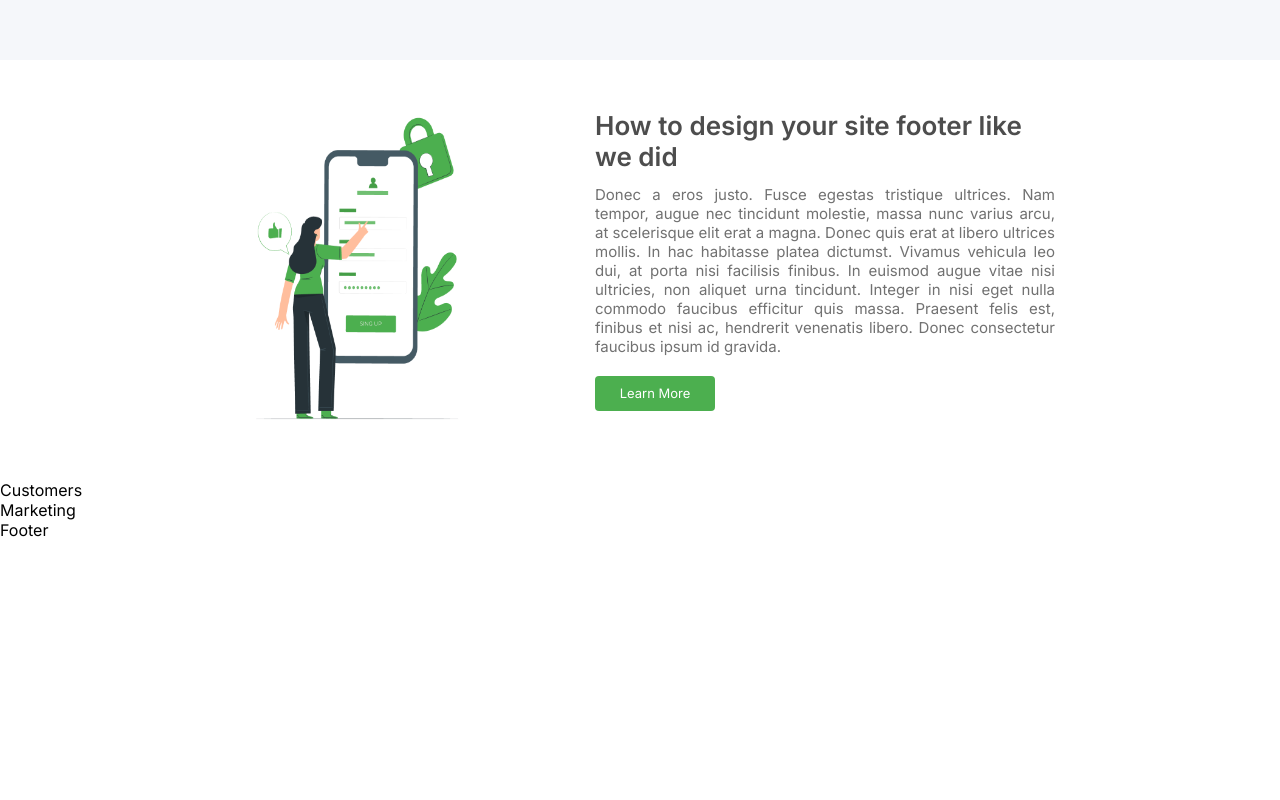
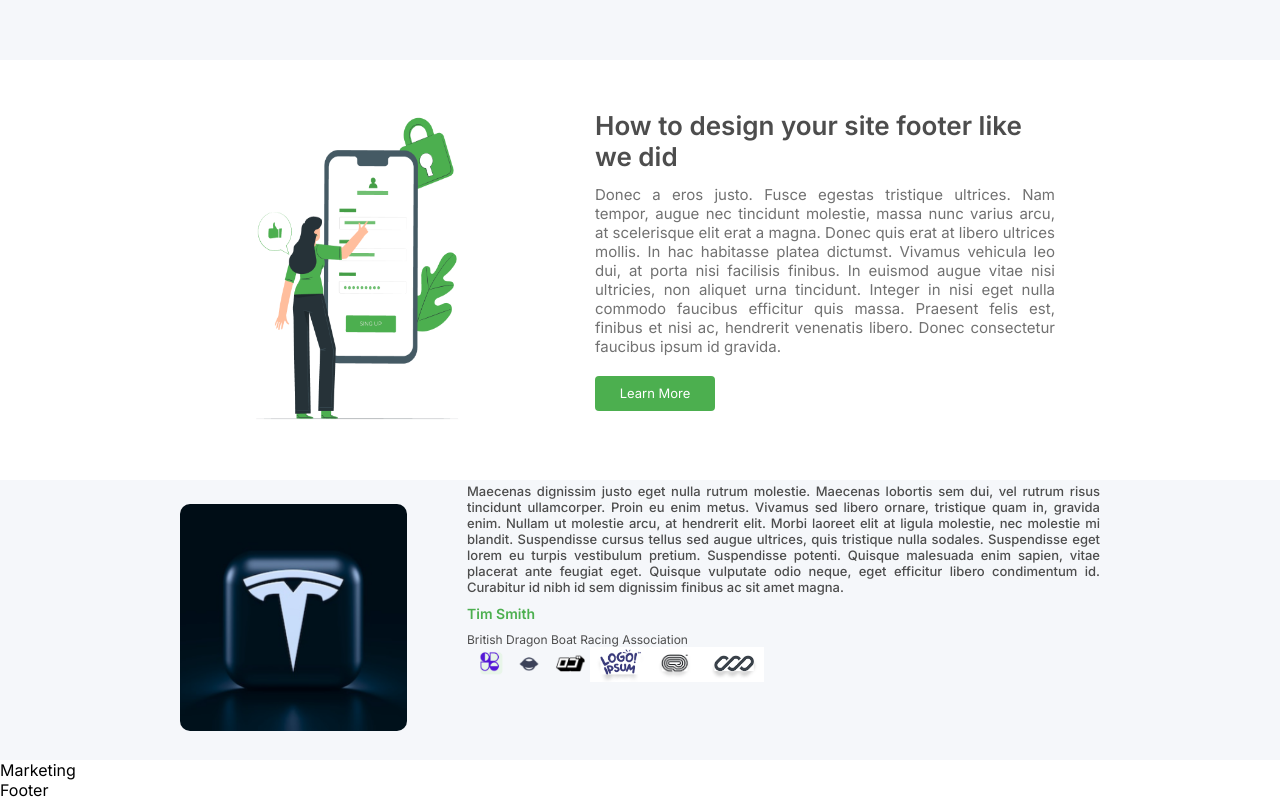
Before and after one commit to A-DILEEP/Landingpage, a React (Create React App) app: page / in a window 1280 px wide. Shown: the part 1585-2385 px from the top of the page. Before the commit the page ends 2125 px from the top, so only its background shows below. Built offline with nearby package versions, Linux system fonts and the light colour scheme.

Commit message:
completed another customers section

```diff
--- a/src/containers/customers/Customers.jsx
+++ b/src/containers/customers/Customers.jsx
@@ -1,11 +1,50 @@
 import React from 'react'
 import "./customers.css";
+import teslabuds from '../../assets/teslabuds.png'
+import img11 from '../../assets/11.png'
+import img22 from '../../assets/22.png'
+import img33 from "../../assets/33.png";
+import img44 from "../../assets/img4.png";
+import img55 from "../../assets/img5.png";
+import img66 from "../../assets/img6.png";
 const Customers = () => {
   return (
-    <div>
-      Customers
+    <div className="customers">
+      <div className="customers-left">
+        <img src={teslabuds} alt="teslabuds" />
+      </div>
+      <div className="customers-right">
+        <div className="customers-right-text">
+          <p>
+            Maecenas dignissim justo eget nulla rutrum molestie. Maecenas
+            lobortis sem dui, vel rutrum risus tincidunt ullamcorper. Proin eu
+            enim metus. Vivamus sed libero ornare, tristique quam in, gravida
+            enim. Nullam ut molestie arcu, at hendrerit elit. Morbi laoreet elit
+            at ligula molestie, nec molestie mi blandit. Suspendisse cursus
+            tellus sed augue ultrices, quis tristique nulla sodales. Suspendisse
+            eget lorem eu turpis vestibulum pretium. Suspendisse potenti.
+            Quisque malesuada enim sapien, vitae placerat ante feugiat eget.
+            Quisque vulputate odio neque, eget efficitur libero condimentum id.
+            Curabitur id nibh id sem dignissim finibus ac sit amet magna.
+          </p>
+        </div>
+        <div className="customers-right-head">
+          <p>Tim Smith</p>
+        </div>
+        <div className="customers-right-head-text">
+          <p>British Dragon Boat Racing Association</p>
+        </div>
+        <div className="customers-right-vendors">
+          <img src={img11} alt="first" />
+          <img src={img22} alt="first" />
+          <img src={img33} alt="first" />
+          <img src={img44} alt="first" />
+          <img src={img55} alt="first" />
+          <img src={img66} alt="first" />
+        </div>
+      </div>
     </div>
-  )
+  );
 }
 
 export default Customers
--- a/src/containers/customers/customers.css
+++ b/src/containers/customers/customers.css
@@ -1,3 +1,42 @@
-*{
-    padding-top: 20px;
+.customers{
+    display: flex;
+    flex-direction: row;
+    width: 100%;
+    height: 280px;
+    align-items: center;
+    font-family: var(--font-family);
+    background-color: var(--silver-bg);
 }
+.customers-left img{
+    width: 227px;
+    height: 227px;
+    margin-left: 180px;
+    border-radius: 10px;
+}
+.customers-right{
+    margin-left: 60px;
+    margin-right: 180px;
+}
+.customers-right-text{
+    margin-top: -70px;
+}
+.customers-right-text p{
+    font-weight:500;
+    font-size: 13px;
+    color:var(--min-bg);
+    text-align: justify;
+}
+.customers-right-head{
+    margin-top: 10px;
+    margin-bottom: 10px;
+}
+.customers-right-head p{
+    font-weight: 600;
+    font-size: 14px;
+    color:var(--color-green);
+}
+.customers-right-head-text p{
+    font-weight:400;
+    font-size: 12px;
+    color: var(--min-bg);
+}
```
Also changed, not shown: src/assets/teslabuds.png (added).
